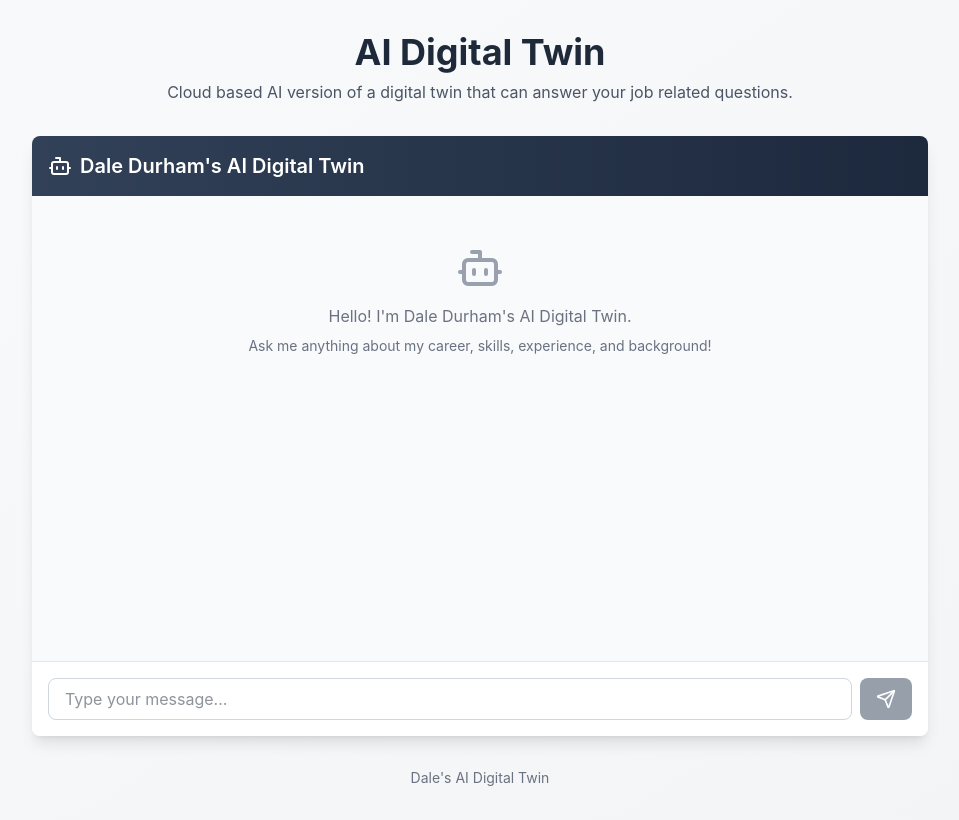
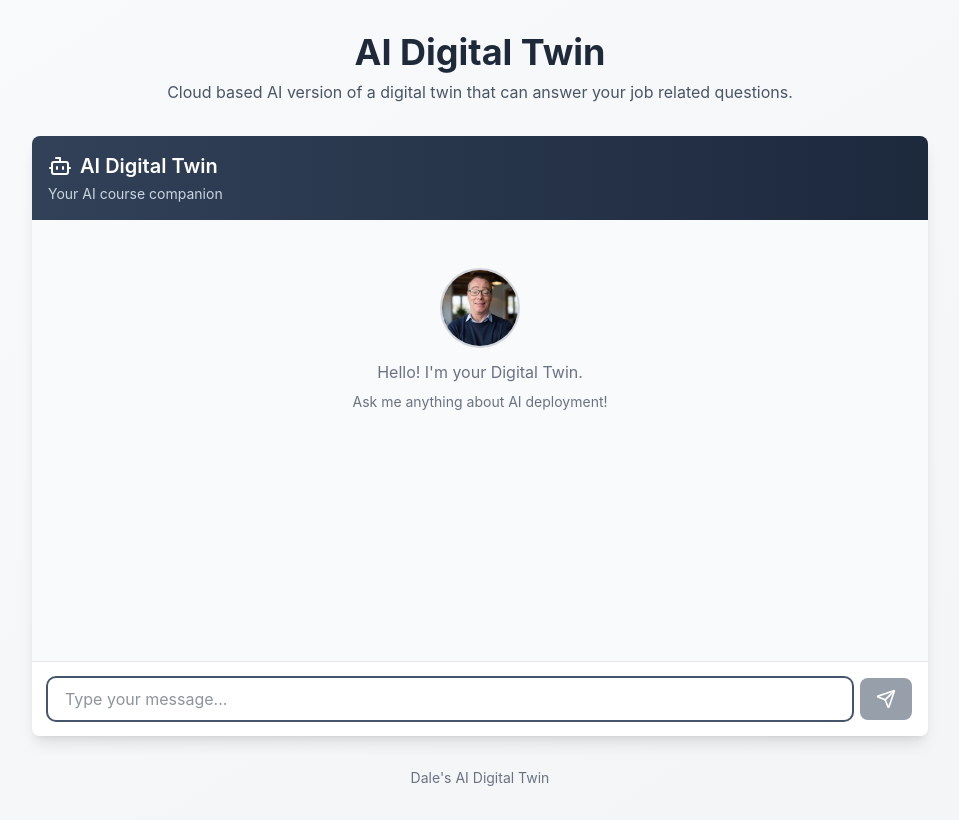
Before and after one commit to daledurhampro/digital-twin, a Next.js app in the folder frontend/: page / in a window 1280 px wide. Shown: the whole page, without its empty margins (160-1119 px from the left). Built offline with nearby package versions, Linux system fonts and the light colour scheme.

Commit message:
change avatar to my pic and set focus back on chat input after send

```diff
--- a/frontend/components/twin.tsx
+++ b/frontend/components/twin.tsx
@@ -2,8 +2,6 @@
 
 import { useState, useRef, useEffect } from 'react';
 import { Send, Bot, User } from 'lucide-react';
-import ReactMarkdown from 'react-markdown'
-import { fullName } from '../data/data';
 
 interface Message {
     id: string;
@@ -18,6 +16,7 @@ export default function Twin() {
     const [isLoading, setIsLoading] = useState(false);
     const [sessionId, setSessionId] = useState<string>('');
     const messagesEndRef = useRef<HTMLDivElement>(null);
+    const inputRef = useRef<HTMLInputElement>(null);
 
     const scrollToBottom = () => {
         messagesEndRef.current?.scrollIntoView({ behavior: 'smooth' });
@@ -48,7 +47,7 @@ export default function Twin() {
                     'Content-Type': 'application/json',
                 },
                 body: JSON.stringify({
-                    message: input,
+                    message: userMessage.content,
                     session_id: sessionId || undefined,
                 }),
             });
@@ -71,7 +70,6 @@ export default function Twin() {
             setMessages(prev => [...prev, assistantMessage]);
         } catch (error) {
             console.error('Error:', error);
-            // Add error message
             const errorMessage: Message = {
                 id: (Date.now() + 1).toString(),
                 role: 'assistant',
@@ -81,6 +79,10 @@ export default function Twin() {
             setMessages(prev => [...prev, errorMessage]);
         } finally {
             setIsLoading(false);
+            // Refocus the input after message is sent
+            setTimeout(() => {
+                inputRef.current?.focus();
+            }, 100);
         }
     };
 
@@ -91,24 +93,41 @@ export default function Twin() {
         }
     };
 
+    // Check if avatar exists
+    const [hasAvatar, setHasAvatar] = useState(false);
+    useEffect(() => {
+        // Check if avatar.png exists
+        fetch('/avatar.png', { method: 'HEAD' })
+            .then(res => setHasAvatar(res.ok))
+            .catch(() => setHasAvatar(false));
+    }, []);
+
     return (
         <div className="flex flex-col h-full bg-gray-50 rounded-lg shadow-lg">
             {/* Header */}
             <div className="bg-gradient-to-r from-slate-700 to-slate-800 text-white p-4 rounded-t-lg">
                 <h2 className="text-xl font-semibold flex items-center gap-2">
                     <Bot className="w-6 h-6" />
-                    {fullName}'s AI Digital Twin
+                    AI Digital Twin
                 </h2>
+                <p className="text-sm text-slate-300 mt-1">Your AI course companion</p>
             </div>
 
             {/* Messages */}
             <div className="flex-1 overflow-y-auto p-4 space-y-4">
                 {messages.length === 0 && (
                     <div className="text-center text-gray-500 mt-8">
+                        {hasAvatar ? (
+                            <img
+                                src="/avatar.png"
+                                alt="Digital Twin Avatar"
+                                className="w-20 h-20 rounded-full mx-auto mb-3 border-2 border-gray-300"
+                            />
+                        ) : (
                             <Bot className="w-12 h-12 mx-auto mb-3 text-gray-400" />
-                        <p>Hello! I&apos;m {fullName}'s AI Digital Twin.</p>
-                        <p className="text-sm mt-2">Ask me anything about my career,
-                            skills, experience, and background!</p>
+                        )}
+                        <p>Hello! I&apos;m your Digital Twin.</p>
+                        <p className="text-sm mt-2">Ask me anything about AI deployment!</p>
                     </div>
                 )}
 
@@ -121,9 +140,17 @@ export default function Twin() {
                     >
                         {message.role === 'assistant' && (
                             <div className="flex-shrink-0">
+                                {hasAvatar ? (
+                                    <img
+                                        src="/avatar.png"
+                                        alt="Digital Twin Avatar"
+                                        className="w-8 h-8 rounded-full border border-slate-300"
+                                    />
+                                ) : (
                                     <div className="w-8 h-8 bg-slate-700 rounded-full flex items-center justify-center">
                                         <Bot className="w-5 h-5 text-white" />
                                     </div>
+                                )}
                             </div>
                         )}
 
@@ -134,9 +161,7 @@ export default function Twin() {
                                     : 'bg-white border border-gray-200 text-gray-800'
                             }`}
                         >
-                            <div className="whitespace-pre-wrap">
-                                <ReactMarkdown>{message.content}</ReactMarkdown>
-                            </div>
+                            <p className="whitespace-pre-wrap">{message.content}</p>
                             <p
                                 className={`text-xs mt-1 ${
                                     message.role === 'user' ? 'text-slate-300' : 'text-gray-500'
@@ -159,9 +184,17 @@ export default function Twin() {
                 {isLoading && (
                     <div className="flex gap-3 justify-start">
                         <div className="flex-shrink-0">
+                            {hasAvatar ? (
+                                <img
+                                    src="/avatar.png"
+                                    alt="Digital Twin Avatar"
+                                    className="w-8 h-8 rounded-full border border-slate-300"
+                                />
+                            ) : (
                                 <div className="w-8 h-8 bg-slate-700 rounded-full flex items-center justify-center">
                                     <Bot className="w-5 h-5 text-white" />
                                 </div>
+                            )}
                         </div>
                         <div className="bg-white border border-gray-200 rounded-lg p-3">
                             <div className="flex space-x-2">
@@ -180,6 +213,7 @@ export default function Twin() {
             <div className="border-t border-gray-200 p-4 bg-white rounded-b-lg">
                 <div className="flex gap-2">
                     <input
+                        ref={inputRef}
                         type="text"
                         value={input}
                         onChange={(e) => setInput(e.target.value)}
@@ -187,6 +221,7 @@ export default function Twin() {
                         placeholder="Type your message..."
                         className="flex-1 px-4 py-2 border border-gray-300 rounded-lg focus:outline-none focus:ring-2 focus:ring-slate-600 focus:border-transparent text-gray-800"
                         disabled={isLoading}
+                        autoFocus
                     />
                     <button
                         onClick={sendMessage}
```
Also changed, not shown: frontend/public/avatar.png (added), frontend/public/dale.jpeg (deleted). Lines whose indentation alone changed are shown as unchanged.
